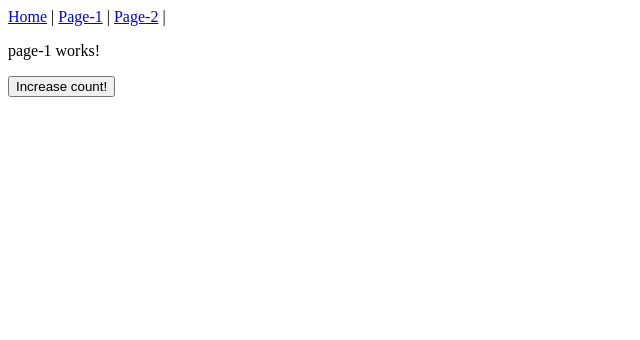
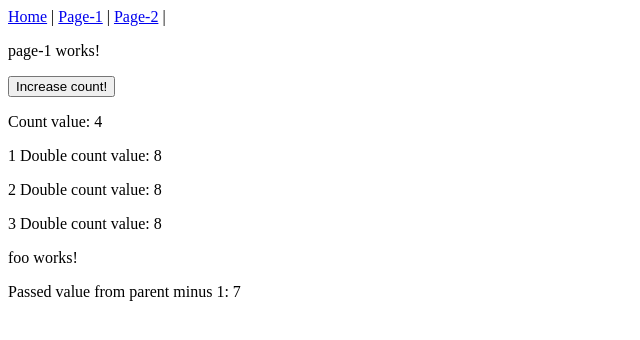
Before and after one commit to jwalczak-dev/angular-signals, an Angular app: page /page-1 in a window 1280 px wide. Shown: the top 340 px of the page, without its empty margins (0-640 px from the left). Built offline with nearby package versions, Linux system fonts and the light colour scheme.

Commit message:
Messing with Signals and Inputs

```diff
--- /dev/null
+++ b/src/app/foo/foo.component.html
@@ -0,0 +1,2 @@
+<p>foo works!</p>
+<p>Passed value from parent minus 1: {{valueMinusOne()}}</p>
--- /dev/null
+++ b/src/app/foo/foo.component.ts
@@ -0,0 +1,19 @@
+import {Component, computed, input, Input} from '@angular/core';
+
+@Component({
+  selector: 'app-foo',
+  standalone: true,
+  imports: [],
+  templateUrl: './foo.component.html',
+  styleUrl: './foo.component.scss'
+})
+export class FooComponent {
+
+  value = input.required<number>();
+
+  valueMinusOne = computed(() => {
+    return this.value() - 1;
+  })
+
+
+}
--- a/src/app/page-1/page-1.component.html
+++ b/src/app/page-1/page-1.component.html
@@ -1,3 +1,8 @@
 <p>page-1 works!</p>
 
 <button class="button" (click)="increase()">Increase count!</button>
+<p>Count value: {{count()}}</p>
+<p>1 Double count value: {{dblVal()}}</p>
+<p>2 Double count value: {{dblVal()}}</p>
+<p>3 Double count value: {{dblVal()}}</p>
+<app-foo [value]="dblVal()"></app-foo>
--- a/src/app/page-1/page-1.component.ts
+++ b/src/app/page-1/page-1.component.ts
@@ -1,12 +1,14 @@
 import {Component, computed, effect, inject, Signal} from '@angular/core';
 import {DataService} from "../data.service";
 import {RouterLink} from "@angular/router";
+import {FooComponent} from "../foo/foo.component";
 
 @Component({
   selector: 'app-page-1',
   standalone: true,
   imports: [
-    RouterLink
+    RouterLink,
+    FooComponent
   ],
   templateUrl: './page-1.component.html',
   styleUrl: './page-1.component.scss'
@@ -16,6 +18,9 @@ export class Page1Component {
   #dataService = inject(DataService);
 
   #doubleValue: Signal<number>;
+
+  count = this.#dataService.count.asReadonly();
+  dblVal: Signal<number>;
 
   constructor() {
 
@@ -34,10 +39,13 @@ export class Page1Component {
       return this.#dataService.count() * 2;
     })
 
+    this.dblVal = this.#doubleValue;
+
 
     console.log('First DoubleValue console.log from page-1', this.#doubleValue());
     this.#dataService.count.update(current => current + 1);
     console.log('Second DoubleValue console.log from page-1', this.#doubleValue());
+
   }
 
   increase() {
```
Also changed, not shown: src/app/foo/foo.component.scss (added), 1 other file (tests, documents, lock files or other folders).
